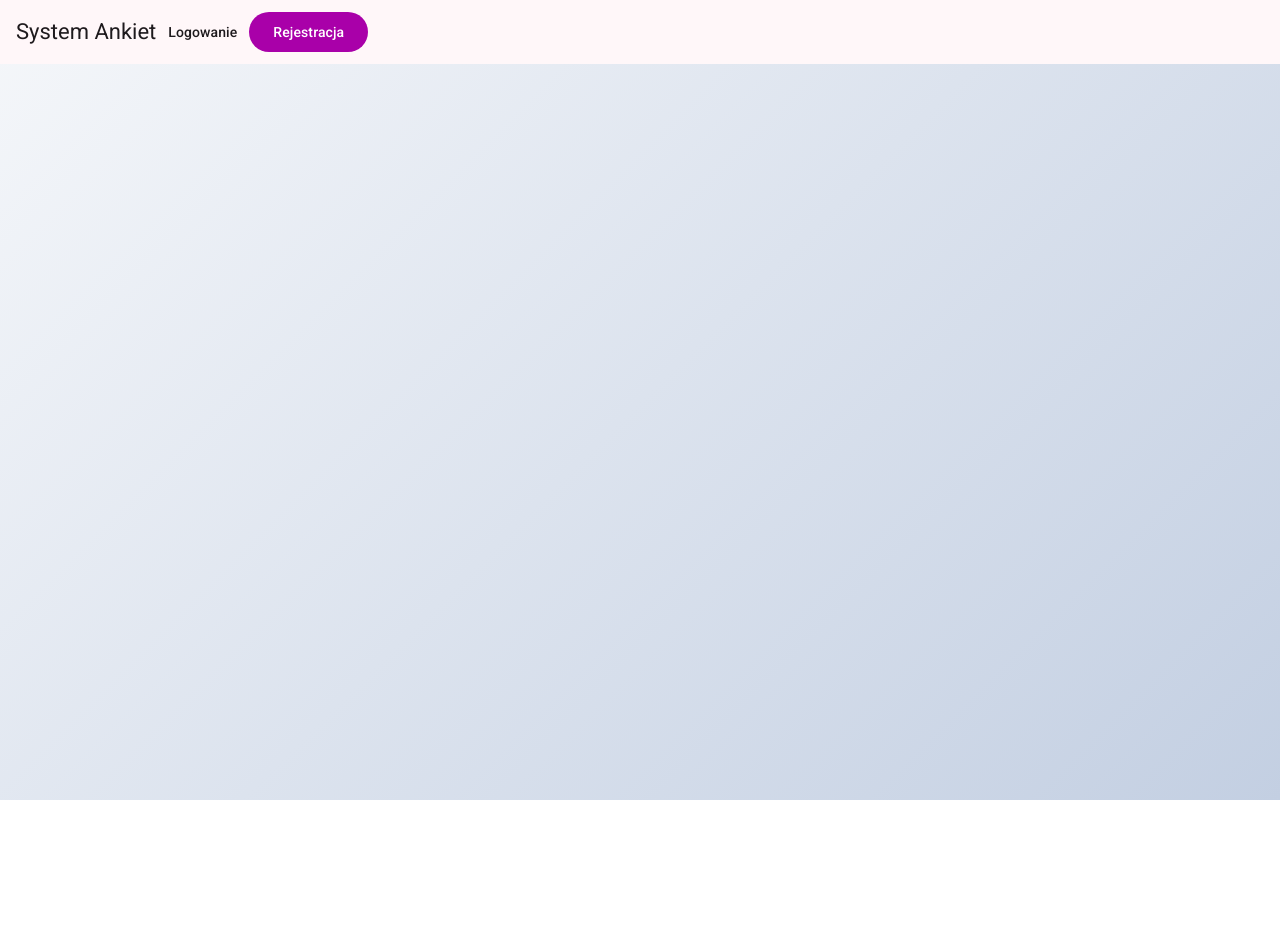
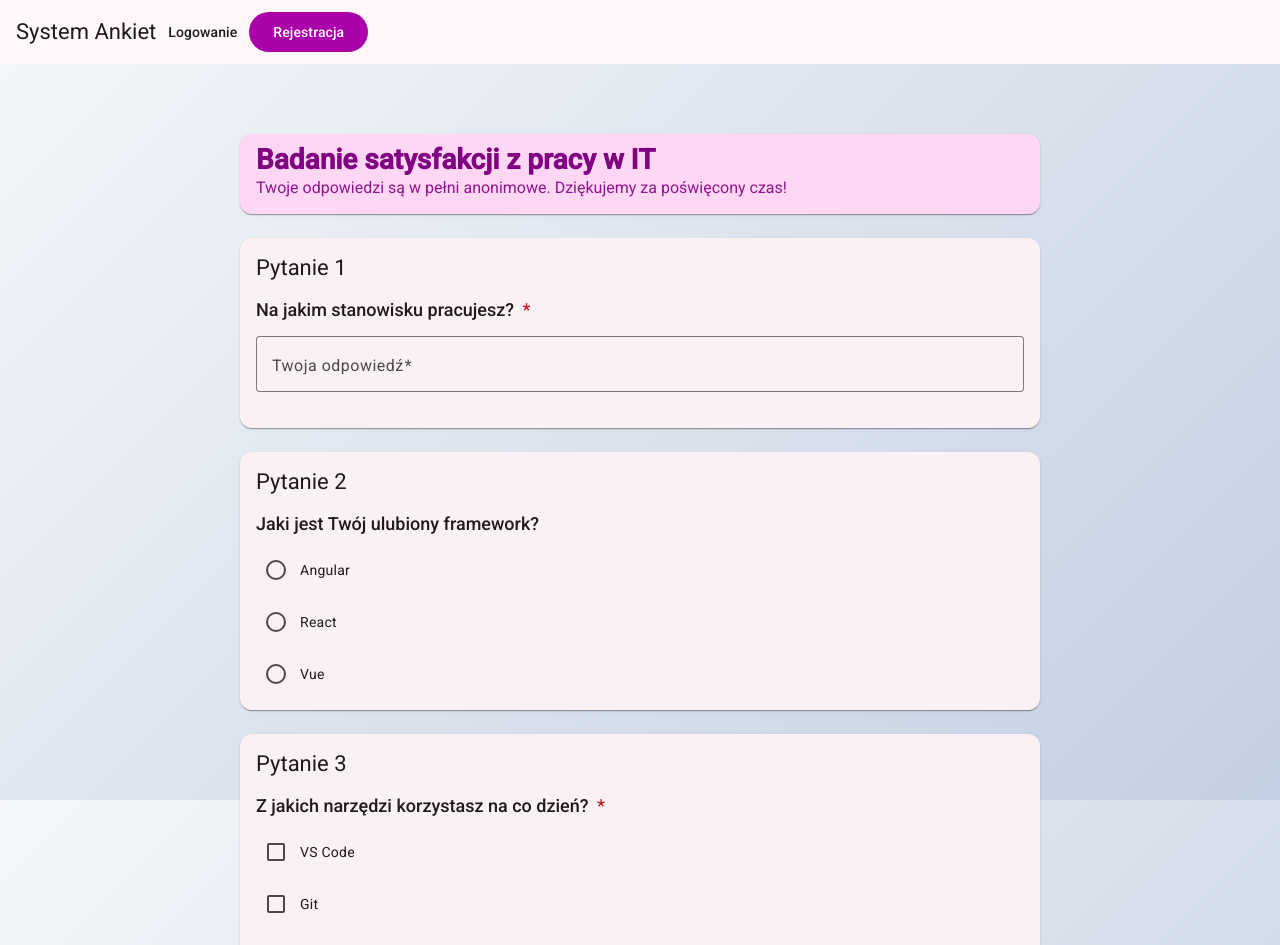
Before and after one commit to JakubBryla/SystemAnkiet_BNABD, an Angular app in the folder frontend/: page /s/1 in a window 1280 px wide. Before the commit this address led to /. Shown: the top 945 px of the page. Before the commit the page ends 800 px from the top, so only its background shows below. Built offline with nearby package versions, Linux system fonts and the light colour scheme.

Commit message:
Dodanie widoku wypełniania ankiet

```diff
--- a/frontend/src/app/app.routes.ts
+++ b/frontend/src/app/app.routes.ts
@@ -2,7 +2,7 @@ import { Routes } from '@angular/router';
 import { Login } from './features/auth/components/login/login';
 import { Register } from './features/auth/components/register/register';
 import { Dashboard } from './features/dashboard/components/dashboard/dashboard';
-
+import { SurveyFiller } from './features/survey/components/survey-filler/survey-filler';
 import { SurveyCreator } from './features/survey/components/survey-creator/survey-creator';
 import { authGuard } from './features/auth/guards/auth-guard';
 
@@ -20,6 +20,10 @@ export const routes: Routes = [
     path: 'survey/:id/edit',
     component: SurveyCreator,
     canActivate: [authGuard]
+  },
+  {
+    path: 's/:id',
+    component: SurveyFiller
   }
 
 ];
--- a/frontend/src/app/features/survey/components/survey-creator/survey-creator.html
+++ b/frontend/src/app/features/survey/components/survey-creator/survey-creator.html
@@ -71,7 +71,11 @@
               </div>
 
             }
-
+            <div class="question-settings">
+              <mat-slide-toggle formControlName="isRequired" color="primary">
+                Pytanie wymagane
+              </mat-slide-toggle>
+            </div>
           </mat-card-content>
         </mat-card>
 
--- a/frontend/src/app/features/survey/components/survey-creator/survey-creator.scss
+++ b/frontend/src/app/features/survey/components/survey-creator/survey-creator.scss
@@ -80,3 +80,12 @@ h2 {
 .option-input {
   flex: 1;
 }
+
+.question-settings {
+  width: 100%;
+  margin-top: 16px;
+  padding-top: 16px;
+  border-top: 1px solid var(--mat-sys-outline-variant); /* Cienka linia oddzielająca */
+  display: flex;
+  justify-content: flex-end; /* Wyrównanie do prawej */
+}
--- a/frontend/src/app/features/survey/components/survey-creator/survey-creator.ts
+++ b/frontend/src/app/features/survey/components/survey-creator/survey-creator.ts
@@ -7,6 +7,7 @@ import { MatInputModule } from '@angular/material/input';
 import { MatFormFieldModule } from '@angular/material/form-field';
 import { MatIconModule } from '@angular/material/icon';
 import { MatSelectModule } from '@angular/material/select';
+import { MatSlideToggleModule } from '@angular/material/slide-toggle';
 import { ValidatorFn, AbstractControl, ValidationErrors } from '@angular/forms';
 
 export function atLeastOneQuestion(control: AbstractControl): ValidationErrors | null {
@@ -33,6 +34,7 @@ export const optionsValidator: ValidatorFn = (control: AbstractControl): Validat
     MatFormFieldModule,
     MatIconModule,
     MatSelectModule,
+    MatSlideToggleModule,
     ReactiveFormsModule
   ],
   templateUrl: './survey-creator.html',
@@ -77,6 +79,7 @@ export class SurveyCreator implements OnInit {
     const questionForm = this.fb.group({
       text: ['', Validators.required],
       type: ['short-answer', Validators.required],
+      isRequired: [true],
       options: this.fb.array([])
     }, { validators: optionsValidator });
 
--- /dev/null
+++ b/frontend/src/app/features/survey/components/survey-filler/survey-filler.html
@@ -0,0 +1,114 @@
+<div class="filler-container">
+
+  @switch (viewState) {
+
+    @case ('loading') {
+      <div class="message-card">
+        <h2>Pobieranie ankiety...</h2>
+      </div>
+    }
+
+    @case ('closed') {
+      <mat-card class="message-card">
+        <mat-card-header>
+          <div mat-card-avatar><mat-icon color="warn">lock</mat-icon></div>
+          <mat-card-title>Ankieta zamknięta</mat-card-title>
+        </mat-card-header>
+        <mat-card-content>
+          <p>Zbieranie odpowiedzi w tej ankiecie zostało już zakończone.</p>
+        </mat-card-content>
+      </mat-card>
+    }
+
+    @case ('draft') {
+      <mat-card class="message-card">
+        <mat-card-header>
+          <div mat-card-avatar><mat-icon>edit_note</mat-icon></div>
+          <mat-card-title>Ankieta nieaktywna</mat-card-title>
+        </mat-card-header>
+        <mat-card-content>
+          <p>Ta ankieta jest w fazie przygotowań i nie można jej jeszcze wypełniać.</p>
+        </mat-card-content>
+      </mat-card>
+    }
+
+    @case ('active') {
+      <mat-card class="survey-header">
+        <mat-card-content>
+          <h1>{{ survey?.title }}</h1>
+          @if (survey?.description) {
+            <p class="description">{{ survey?.description }}</p>
+          }
+        </mat-card-content>
+      </mat-card>
+
+      <form [formGroup]="answersForm" (ngSubmit)="submitAnswers()">
+
+        @for (question of survey?.questions; track question.id; let i = $index) {
+
+          <mat-card class="question-card">
+            <mat-card-header>
+              <mat-card-title>Pytanie {{ i + 1 }}</mat-card-title>
+            </mat-card-header>
+
+            <mat-card-content>
+              <p class="question-text">
+                {{ question.text }}
+                @if (question.isRequired) {
+                  <span class="required-asterisk">*</span>
+                }
+              </p>
+
+              @switch (question.type) {
+
+                @case ('short-answer') {
+                  <mat-form-field appearance="outline" class="full-width">
+                    <mat-label>Twoja odpowiedź</mat-label>
+                    <input matInput [formControlName]="question.id.toString()" placeholder="Wpisz odpowiedź...">
+                  </mat-form-field>
+                }
+
+                @case ('single-choice') {
+                  <mat-radio-group [formControlName]="question.id.toString()" class="radio-group">
+                    @for (option of question.options; track option) {
+                      <mat-radio-button [value]="option">{{ option }}</mat-radio-button>
+                    }
+                  </mat-radio-group>
+                }
+
+                @case ('multiple-choice') {
+                  <div class="checkbox-group">
+                    @for (option of question.options; track option) {
+                      <mat-checkbox
+                        [value]="option"
+                        (change)="onCheckboxChange($event, question.id, option)"
+                      >
+                        {{ option }}
+                      </mat-checkbox>
+                    }
+                  </div>
+                }
+
+              }
+            </mat-card-content>
+          </mat-card>
+
+        }
+
+        <div class="submit-action">
+          <button mat-flat-button color="primary" type="submit" [disabled]="answersForm.invalid" class="submit-btn">
+            Wyślij odpowiedzi
+          </button>
+        </div>
+
+      </form>
+    }
+
+    @default {
+      <div class="message-card">
+        <h2>404 - Nie znaleziono ankiety</h2>
+      </div>
+    }
+  }
+
+</div>
--- /dev/null
+++ b/frontend/src/app/features/survey/components/survey-filler/survey-filler.scss
@@ -0,0 +1,72 @@
+.filler-container {
+  max-width: 800px;
+  margin: 40px auto;
+  padding: 0 16px;
+}
+
+.message-card {
+  text-align: center;
+  padding: 32px 16px;
+  margin-top: 40px;
+  background-color: var(--mat-sys-surface);
+}
+
+.survey-header {
+  background-color: var(--mat-sys-primary-container);
+  color: var(--mat-sys-on-primary-container);
+  margin-bottom: 24px;
+
+  h1 {
+    margin: 0 0 8px 0;
+    font-size: 28px;
+  }
+
+  .description {
+    margin: 0;
+    font-size: 16px;
+    opacity: 0.9;
+  }
+}
+
+.question-card {
+  margin-bottom: 24px;
+}
+
+.question-text {
+  font-size: 18px;
+  font-weight: 500;
+  margin-bottom: 16px;
+}
+
+.full-width {
+  width: 100%;
+}
+
+.radio-group {
+  display: flex;
+  flex-direction: column;
+  gap: 12px;
+}
+
+.submit-action {
+  display: flex;
+  justify-content: center;
+  margin-top: 32px;
+  padding-bottom: 64px;
+
+  .submit-btn {
+    font-size: 16px;
+    padding: 24px 48px;
+  }
+}
+
+.required-asterisk {
+  color: var(--mat-sys-error);
+  margin-left: 4px;
+}
+
+.checkbox-group {
+  display: flex;
+  flex-direction: column;
+  gap: 12px;
+}
--- /dev/null
+++ b/frontend/src/app/features/survey/components/survey-filler/survey-filler.ts
@@ -0,0 +1,113 @@
+import { Component, inject, OnInit } from '@angular/core';
+import { ActivatedRoute } from '@angular/router';
+import { FormBuilder, FormGroup, ReactiveFormsModule, Validators } from '@angular/forms';
+import { MatCardModule } from '@angular/material/card';
+import { MatButtonModule } from '@angular/material/button';
+import { MatIconModule } from '@angular/material/icon';
+import { MatRadioModule } from '@angular/material/radio';
+import { MatInputModule } from '@angular/material/input';
+import { MatFormFieldModule } from '@angular/material/form-field';
+import { MatCheckboxModule, MatCheckboxChange } from '@angular/material/checkbox';
+
+export interface Question {
+  id: number;
+  text: string;
+  type: 'short-answer' | 'single-choice' | 'multiple-choice';
+  options: string[];
+  isRequired: boolean;
+}
+
+export interface Survey {
+  id: string;
+  title: string;
+  description: string;
+  status: 'active' | 'closed' | 'draft';
+  questions: Question[];
+}
+
+@Component({
+  selector: 'app-survey-filler',
+  imports: [
+    MatCardModule,
+    MatButtonModule,
+    MatIconModule,
+    MatRadioModule,
+    MatInputModule,
+    MatFormFieldModule,
+    ReactiveFormsModule,
+    MatCheckboxModule
+  ],
+  templateUrl: './survey-filler.html',
+  styleUrl: './survey-filler.scss',
+})
+export class SurveyFiller implements OnInit {
+  private route = inject(ActivatedRoute);
+  private fb = inject(FormBuilder);
+
+  survey: Survey | null = null;
+  viewState: 'loading' | 'active' | 'closed' | 'draft' | 'not-found' = 'loading';
+
+  answersForm!: FormGroup;
+
+  ngOnInit() {
+    const surveyId = this.route.snapshot.paramMap.get('id')!;
+
+    // w prawdziwej aplikacji tutaj byśmy pobierali dane z backendu, ale na potrzeby tego demo zbudujemy przykładową ankietę "na sztywno"
+    this.survey = {
+      id: surveyId,
+      title: 'Badanie satysfakcji z pracy w IT',
+      description: 'Twoje odpowiedzi są w pełni anonimowe. Dziękujemy za poświęcony czas!',
+      status: 'active', // draft, active, closed
+      questions: [
+        // Pierwsze pytanie: WYMAGANE
+        { id: 101, text: 'Na jakim stanowisku pracujesz?', type: 'short-answer', options: [], isRequired: true },
+        // Drugie pytanie: OPCJONALNE
+        { id: 102, text: 'Jaki jest Twój ulubiony framework?', type: 'single-choice', options: ['Angular', 'React', 'Vue'], isRequired: false },
+        { id: 103, text: 'Z jakich narzędzi korzystasz na co dzień?', type: 'multiple-choice', options: ['VS Code', 'Git', 'Docker', 'Jira'], isRequired: true }
+      ]
+    };
+
+    this.viewState = this.survey.status;
+    if (this.viewState === 'active') {
+      this.buildForm();
+    }
+  }
+
+  private buildForm() {
+    this.answersForm = this.fb.group({});
+
+    this.survey?.questions.forEach(question => {
+      const validators = question.isRequired ? [Validators.required] : [];
+      const initialValue = question.type === 'multiple-choice' ? [] : '';
+      this.answersForm.addControl(
+        question.id.toString(),
+        this.fb.control(initialValue, validators)
+      );
+    });
+  }
+
+  onCheckboxChange(event: MatCheckboxChange, questionId: number, option: string) {
+    const control = this.answersForm.get(questionId.toString())!;
+    const currentValue = control.value as string[];
+
+    if (event.checked) {
+      control.setValue([...currentValue, option]);
+    } else {
+      control.setValue(currentValue.filter(val => val !== option));
+    }
+
+    control.markAsTouched();
+  }
+
+  submitAnswers() {
+    if (this.answersForm.valid) {
+      console.log('WYSYŁAMY ODPOWIEDZI NA BACKEND');
+      console.log('ID Ankiety:', this.survey?.id);
+      console.log('Udzielone odpowiedzi:', this.answersForm.value);
+
+      alert('Dziękujemy! Odpowiedzi zostały zapisane.');
+
+      this.viewState = 'closed';
+    }
+  }
+}
```
Also changed, not shown: 1 other file (tests, documents, lock files or other folders).
